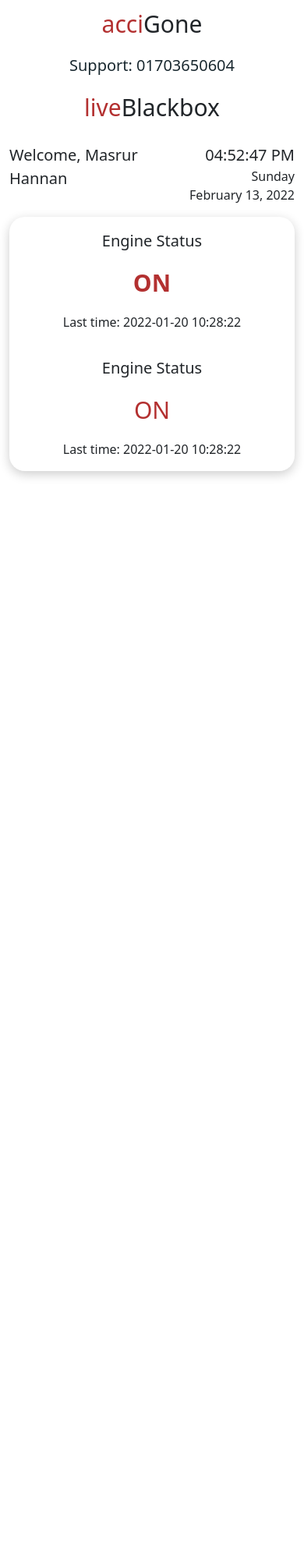
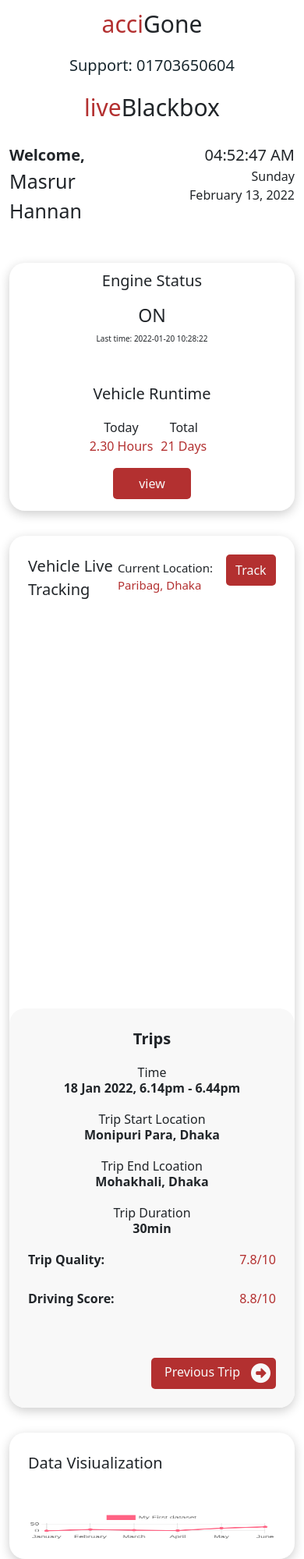
Before and after one commit to Saifullahchy/Adil_project, a plain HTML site: page Frontend/Dashboard v2/index.html in a window 390 px wide. Shown: the whole page at 78% size. Before the commit the page ends 844 px from the top, so only its background shows below. Drawn offline with nearby package versions, Linux system fonts and the light colour scheme; a script that the page names is missing.

Commit message:
dashboard v2 -data visiualization added

```diff
--- a/Frontend/Dashboard v2/index.html
+++ b/Frontend/Dashboard v2/index.html
@@ -22,6 +22,16 @@
       crossorigin="anonymous"
     />
 
+    <!-- Barikoi Map -->
+    <script src="https://cdn.barikoi.com/bkoi-gl-js/dist/bkoi-gl.js"></script>
+
+    <!-- fontawsone -->
+
+    <script
+      src="https://kit.fontawesome.com/33bfad1a67.js"
+      crossorigin="anonymous"
+    ></script>
+
     <title>Dashboard | acciGone | liveBlackbox</title>
   </head>
   <body>
@@ -40,7 +50,6 @@
           </div>
         </div>
       </nav>
-
       <!-- End navbar -->
 
       <!-- Welcome section -->
@@ -74,68 +83,150 @@
       <!-- Hero Section -->
 
       <!-- First Section -->
-
       <div class="cardView">
-        <div class="row">
-          <div class="col-md-6">
-            <p class="title mt-3">Engine Status</p>
-            <p
-              style="
-                font-size: 30px;
-                color: #b33030;
-                font-weight: 600;
-                text-align: center;
-              "
-            >
-              ON
-            </p>
-
-            <p class="last-time" style="text-align: center">
-              Last time: 2022-01-20 10:28:22
-            </p>
+        <div class="row justify-content-md-center">
+          <div class="col col-lg-3">
+            <p class="title mt-2">Engine Status</p>
+            <h3 class="stat">ON</h3>
+            <p class="des">Last time: 2022-01-20 10:28:22</p>
           </div>
-          <div class="col-md-5">
-            <p class="title mt-3">Engine Status</p>
-            <p
-              style="
-                font-size: 30px;
-                color: #b33030;
-                font-weight: 500;
-                text-align: center;
-              "
-            >
-              ON
-            </p>
-
-            <p class="last-time" style="text-align: center">
-              Last time: 2022-01-20 10:28:22
-            </p>
+          <div class="col-md-auto v-line mt-4"></div>
+          <div class="col col-lg-3">
+            <div class="wrapper-text">
+              <div class="text-wrapper">
+                <p class="title mt-2">Vehicle Runtime</p>
+                <div
+                  class="child-wrapper d-flex flex-row justify-content-md-center"
+                >
+                  <div class="child">
+                    <p class="mini-title">
+                      Today
+                      <br />
+                      <span class="highlite">2.30 Hours</span>
+                    </p>
+                  </div>
+                  <div class="child">
+                    <p class="mini-title">
+                      Total
+                      <br />
+                      <span class="highlite">21 Days</span>
+                    </p>
+                  </div>
+                </div>
+              </div>
+              <button class="card-btn">view</button>
+            </div>
           </div>
         </div>
       </div>
+      <!-- End First Section -->
 
-      <!-- End First Section -->
+      <!-- Map Section -->
+      <div class="cardView">
+        <div class="row justify-content-lg-center">
+          <div class="col-md-8">
+            <div class="card-title d-flex flex-row justify-content-between">
+              <p class="head-title">Vehicle Live Tracking</p>
+              <p class="map-location">
+                Current Location: <span class="highlite">Paribag, Dhaka</span>
+              </p>
+              <button
+                class="card-btn"
+                style="margin-top: 24px; margin-right: 24px"
+              >
+                Track
+              </button>
+            </div>
+            <div class="map-container">
+              <div id="map"></div>
+            </div>
+            <!--  -->
+          </div>
+          <div class="col-md-4">
+            <div
+              class="d-flex flex-row justify-content-center align-item-center"
+            >
+              <div class="inner-card">
+                <div class="trip-des">
+                  <p class="sub-title">Trips</p>
+                  <div class="sub-text">
+                    <p class="sub-item">Time</p>
+                    <p class="sub-item-bold">18 Jan 2022, 6.14pm - 6.44pm</p>
+                  </div>
+                  <div class="sub-text">
+                    <p class="sub-item">Trip Start Location</p>
+                    <p class="sub-item-bold">Monipuri Para, Dhaka</p>
+                  </div>
+                  <div class="sub-text">
+                    <p class="sub-item">Trip End Lcoation</p>
+                    <p class="sub-item-bold">Mohakhali, Dhaka</p>
+                  </div>
+                  <div class="sub-text">
+                    <p class="sub-item">Trip Duration</p>
+                    <p class="sub-item-bold">30min</p>
+                  </div>
+                </div>
+
+                <div class="trip-stat">
+                  <div
+                    class="trip-item d-flex flex-row justify-content-between"
+                  >
+                    <p class="tirp-stat-item">Trip Quality:</p>
+                    <p class="highlite">7.8/10</p>
+                  </div>
+                  <div
+                    class="trip-item d-flex flex-row justify-content-between"
+                  >
+                    <p class="tirp-stat-item">Driving Score:</p>
+                    <p class="highlite">8.8/10</p>
+                  </div>
+                </div>
+
+                <div
+                  class="d-flex flex-row justify-content-end align-items-center mt-5"
+                >
+                  <div
+                    class="next-btn d-flex flex-row justify-content-around align-item-center"
+                  >
+                    <p class="text-btn">Previous Trip</p>
+                    <i
+                      class="icon fas fa-arrow-alt-circle-right"
+                      style="margin-top: 8px"
+                    ></i>
+                  </div>
+                </div>
+              </div>
+            </div>
+          </div>
+        </div>
+      </div>
+      <!-- End Map Section -->
+
+      <!-- Data Visiualization -->
+
+      <div class="cardView">
+        <div class="col"></div>
+        <div class="card-title d-flex flex-row justify-content-between">
+          <p class="head-title">Data Visiualization</p>
+        </div>
+        <div class="col chartCanvas">
+          <canvas id="myChart" height="80" style="padding: 24px"></canvas>
+        </div>
+      </div>
+
+      <!-- End Data Visiualization -->
 
       <!-- End Hero Section -->
     </div>
 
+    <!-- barikoi js -->
+    <script src="js/barikoi.js"></script>
     <!-- main css -->
     <script src="js/date.js"></script>
     <!-- bootstrap js -->
-    <script
-      src="https://cdn.jsdelivr.net/npm/bootstrap@5.1.3/dist/js/bootstrap.bundle.min.js"
-      integrity="sha384-ka7Sk0Gln4gmtz2MlQnikT1wXgYsOg+OMhuP+IlRH9sENBO0LRn5q+8nbTov4+1p"
-      crossorigin="anonymous"
-    ></script>
-    <script
-      src="https://cdn.jsdelivr.net/npm/@popperjs/core@2.10.2/dist/umd/popper.min.js"
-      integrity="sha384-7+zCNj/IqJ95wo16oMtfsKbZ9ccEh31eOz1HGyDuCQ6wgnyJNSYdrPa03rtR1zdB"
-      crossorigin="anonymous"
-    ></script>
-    <script
-      src="https://cdn.jsdelivr.net/npm/bootstrap@5.1.3/dist/js/bootstrap.min.js"
-      integrity="sha384-QJHtvGhmr9XOIpI6YVutG+2QOK9T+ZnN4kzFN1RtK3zEFEIsxhlmWl5/YESvpZ13"
-      crossorigin="anonymous"
-    ></script>
+
+    <!-- chart.js -->
+    <script src="https://cdn.jsdelivr.net/npm/chart.js"></script>
+    <script src="js/chartJS.js"></script>
   </body>
 </html>
--- /dev/null
+++ b/Frontend/Dashboard v2/js/barikoi.js
@@ -0,0 +1,13 @@
+
+        bkoigl.accessToken = 'Mjc4OTpSSlJZMlZVNlE3' // required
+        new bkoigl.Map({
+            container: 'map',
+            center: [ 90.38493083631546, 23.762049884900904 ],
+            zoom: 15
+        })
+// 23.762049884900904, 90.38493083631546
+        map.on('load', () => {
+            const marker = new bkoigl.Marker({ draggable: true })
+                .setLngLat([ 90.3938010872331, 23.821600277500405 ])
+                .addTo(map)
+        })
--- /dev/null
+++ b/Frontend/Dashboard v2/js/chartJS.js
@@ -0,0 +1,31 @@
+const labels = [
+    'January',
+    'February',
+    'March',
+    'April',
+    'May',
+    'June',
+  ];
+
+  const data = {
+    labels: labels,
+    datasets: [{
+      label: 'My First dataset',
+      backgroundColor: 'rgb(255, 99, 132)',
+      borderColor: 'rgb(255, 99, 132)',
+      data: [0, 10, 5, 2, 20, 30, 45],
+    },
+]
+  };
+
+  const config = {
+    type: 'line',
+    data: data,
+    options: {}
+  };
+
+
+  const myChart = new Chart(
+    document.getElementById('myChart'),
+    config
+  );
--- a/Frontend/Dashboard v2/js/date.js
+++ b/Frontend/Dashboard v2/js/date.js
@@ -13,21 +13,17 @@ setInterval(() =>{
     let month = date.getMonth();
     let Todaydate = date.getDate();
     let year = date.getFullYear();
-    let day_night = "AM";
+    let day_night = hours >= 12 ? 'PM' : 'AM';
+
+    hours = hours % 12;
+    hours = hours ? hours : 12;
+
 
     let months = ["January", "February", "March", "April","May","June", "July","August", "September", "October", "November", "December"]
-    let days = ["Saturday", "Sunday", "Monday", "Tuesday", "Wednesday", "Thursday", "Friday"];
+    let days = [ "Sunday", "Monday", "Tuesday", "Wednesday", "Thursday","Friday", "Saturday"];
 
     //day picker
-    dayPicker.innerHTML = days[day + 1];
-
-    //format for real time
-    if(hours => 12){
-        day_night= "PM"
-    }
-    if(hours >  12 ) {
-        hours = hours - 12;
-    }
+    dayPicker.innerHTML = days[day];
     if(hours < 10){
         hours = "0" + hours;
     }
@@ -38,7 +34,7 @@ setInterval(() =>{
         seconds = "0" + seconds;
     }
 
-    timePicker.textContent = hours + ":" + minutes + ":" + seconds + " "+  day_night;
+    timePicker.textContent = hours + ":" + minutes + ":" + seconds + " "+  day_night ;
 //picks month,days and years
     monthYearPicker.innerText = months[month] + " " + Todaydate + ", " + year;
 })
--- a/Frontend/Dashboard v2/style/style.css
+++ b/Frontend/Dashboard v2/style/style.css
@@ -1,5 +1,4 @@
-@import url("https://fonts.googleapis.com/css2?family=Open+Sans:ital,wght@0,300;0,400;0,500;1,300;1,400;1,500&display=swap");
-
+@import url("https://fonts.googleapis.com/css2?family=Open+Sans:ital,wght@0,300;0,400;0,500;0,600;0,700;0,800;1,300;1,400;1,500&display=swap");
 --root {
   --main-bg-color: #b33030;
   --box-color: #f8f8f8;
@@ -11,6 +10,7 @@ body {
 .cardView {
   box-shadow: 0px 4px 14px rgba(0, 0, 0, 0.2);
   border-radius: 20px;
+  margin-top: 32px;
 }
 .logo {
   text-align: center;
@@ -29,15 +29,143 @@ body {
 }
 .welcome {
   font-size: 20px;
-  font-weight: 500;
+  font-weight: 800;
 }
 .name {
-  font-size: 20px;
+  font-size: 25px;
 }
 
 .title {
-
   font-size: 20px;
   font-weight: 500;
   text-align: center;
 }
+
+.button {
+  height: 50px;
+  width: 80px;
+  display: flex;
+  justify-content: center;
+  align-items: center;
+}
+.des {
+  text-align: center;
+  font-size: 10px;
+}
+.v-line {
+  border-left: 2px solid #19282f;
+  height: 70px;
+}
+.stat {
+  text-align: center;
+}
+.mini-title {
+  text-align: center;
+  margin-right: 10px;
+}
+
+.card-btn {
+  width: 100px;
+  height: 40px;
+  margin-left: 40px;
+  border-radius: 5px;
+  background: #b33030;
+  border: none;
+  color: #f8f8f8;
+}
+
+.card-btn:hover {
+  background: #19282f;
+  transition: 0.5s ease-in-out;
+}
+.wrapper-text {
+  display: flex;
+  flex-direction: row;
+  align-items: center;
+}
+@media screen and (max-width: 780px) {
+  .card-btn {
+    margin-left: 0;
+    margin-bottom: 15px;
+  }
+
+  .wrapper-text {
+    flex-direction: column;
+    justify-content: center;
+  }
+  .v-line {
+    border-left: 0;
+    height: 0;
+    width: 10px;
+  }
+}
+.map-container {
+  padding: 0 24px 24px 24px;
+}
+#map {
+  border-radius: 20px;
+  width: 100%;
+  height: 450px;
+  overflow: hidden;
+}
+
+.head-title {
+  font-size: 20px;
+  font-weight: 500;
+  margin-left: 24px;
+  margin-top: 24px;
+}
+.map-location {
+  font-weight: 400;
+  font-size: 15px;
+  margin-top: 30px;
+}
+.inner-card {
+  width: 380px;
+  background: #f8f8f8;
+  border-radius: 20px;
+  margin-top: 24px;
+  padding: 24px;
+}
+.sub-title {
+  font-size: 20px;
+  font-weight: 600;
+  text-align: center;
+}
+.sub-text {
+  text-align: center;
+}
+.sub-item-bold {
+  font-weight: 700;
+  margin-top: -20px;
+}
+.tirp-stat-item {
+  font-weight: 700;
+}
+.trip-item {
+  margin-top: 10px;
+}
+.next-btn {
+  cursor: pointer;
+  width: 160px;
+  height: 40px;
+  border-radius: 5px;
+  background: #b33030;
+  border: none;
+  color: #f8f8f8;
+}
+
+.text-btn {
+  margin-left: 10px;
+  margin-top: 6.5px;
+  align-items: center;
+}
+.icon {
+  font-size: 25px;
+  text-align: center;
+  color: #f8f8f8;
+}
+.next-btn:hover {
+  background: #19282f;
+  transition: 0.5s ease-in-out;
+}
--- a/Frontend/style/style.css
+++ b/Frontend/style/style.css
@@ -58,6 +58,3 @@ body {
 .text-box {
   margin-top: 70px;
 }
-.select-type{
-
-}
```
Also changed, not shown: Frontend/Landing v2.html (+2 -2 lines), Frontend/realtime clock/index.html (deleted, +0 -56 lines).
